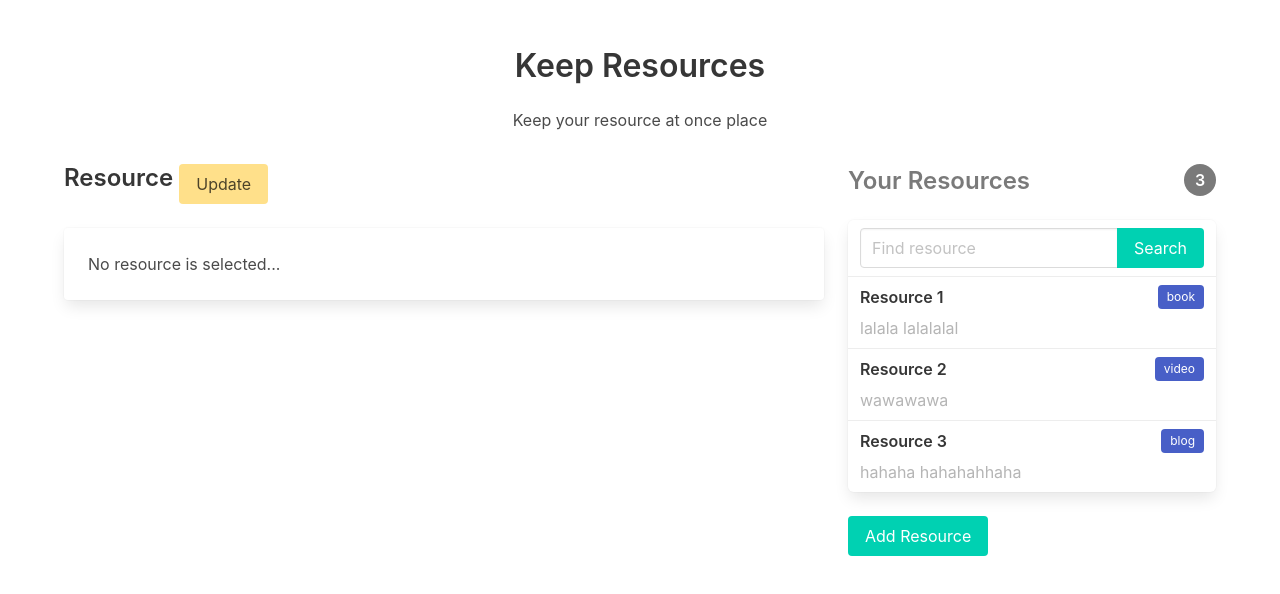
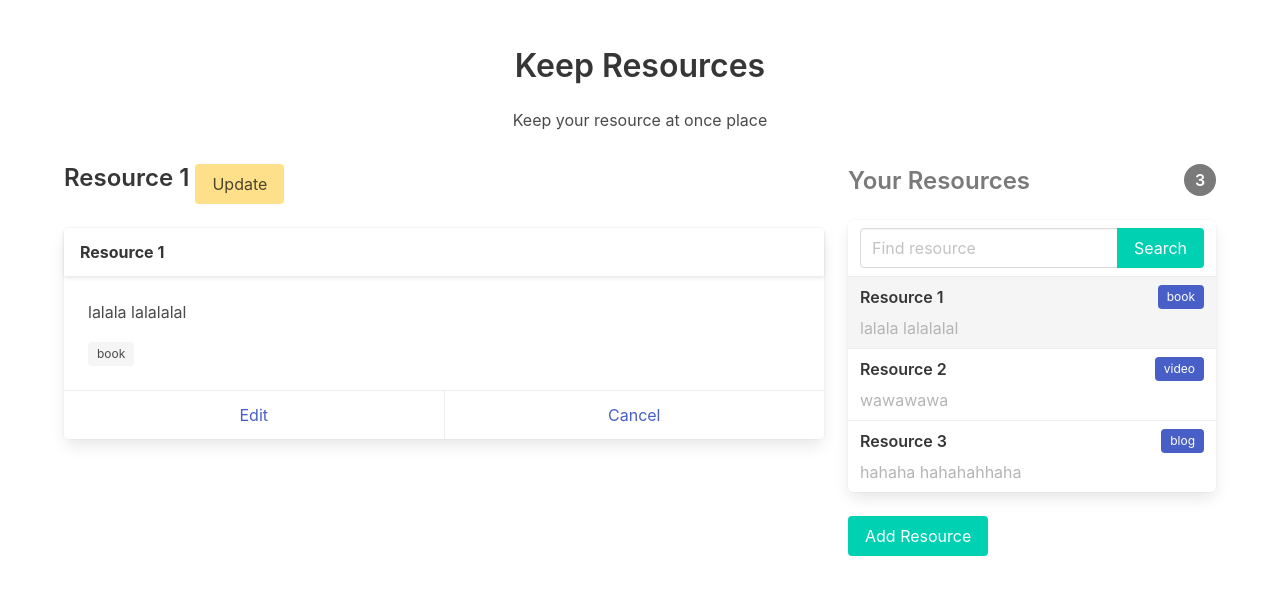
Before and after one commit to toumasaya/vue3-basis, a Vue app: page / in a window 1280 px wide. Shown: the top 594 px of the page. Built offline with nearby package versions, Linux system fonts and the light colour scheme.

Commit message:
Active item

```diff
--- a/src/components/ResourceList.vue
+++ b/src/components/ResourceList.vue
@@ -1,5 +1,10 @@
 <template>
-  <a v-for="resource in resources" :key="resource.id" @click="onItemClick(resource)" class="panel-block">
+  <a
+    v-for="resource in resources"
+    :key="resource.id"
+    @click="onItemClick(resource)"
+    :class="['panel-block', activeItemClass(resource)]"
+  >
     <header class="header">
       <h3 class="title is-size-6">{{ resource.title }}</h3>
       <span class="tag is-link">{{ resource.type }}</span>
@@ -15,12 +20,24 @@ export default {
       type: Array,
       default: () => [],
     },
+    activeId: String,
+  },
+  computed: {
+    activeItemClass() {
+      // return function(resource) {
+      //   return resource.id === this.activeId ? 'is-active' : '';
+      // };
+      return (resource) => (resource.id === this.activeId ? 'is-active' : '');
+    },
   },
   emits: ['on-item-click'],
   methods: {
     onItemClick(resource) {
       this.$emit('on-item-click', resource);
     },
+    // activeItemClass(resource) {
+    //   return resource.id === this.activeId ? 'is-active' : '';
+    // },
   },
 };
 </script>
@@ -28,6 +45,8 @@ export default {
 <style lang="sass" scoped>
 .panel-block
   flex-direction: column
+  &.is-active
+    background: whitesmoke
   .header
     display: flex
     justify-content: space-between
--- a/src/pages/ResourceHome.vue
+++ b/src/pages/ResourceHome.vue
@@ -5,12 +5,12 @@
       <div class="resource-content columns">
         <div class="column is-8">
           <h2 class="title is-size-4">
-            Resource {{ selectedResource?.id }}
+            Resource {{ activeResource?.id }}
             <button @click="toggleView" :class="toggleBtnClass" class="button">
               {{ isDetailView ? 'Update' : 'Detail' }}
             </button>
           </h2>
-          <ResourceDetail v-if="isDetailView" :resource="selectedResource" />
+          <ResourceDetail v-if="isDetailView" :resource="activeResource" />
           <ResourceUpdate v-else />
         </div>
         <div class="column is-4">
@@ -23,10 +23,16 @@
               <ResourceSearch />
             </div>
             <div class="resource-list">
-              <ResourceList :resources="resources" @on-item-click="selectResource" />
+              <ResourceList
+                :resources="resources"
+                :activeId="activeResource?.id"
+                @on-item-click="selectResource"
+              />
             </div>
           </nav>
-          <button @click="addResource" class="button is-primary">Add Resource</button>
+          <button @click="addResource" class="button is-primary">
+            Add Resource
+          </button>
         </div>
       </div>
     </div>
@@ -84,6 +90,14 @@ export default {
     toggleBtnClass() {
       return this.isDetailView ? 'is-warning' : '';
     },
+    hasResource() {
+      return this.resourceLength > 0;
+    },
+    activeResource() {
+      return (
+        this.selectedResource || (this.hasResource && this.resources[0]) || null
+      );
+    },
   },
   methods: {
     toggleView() {
```
